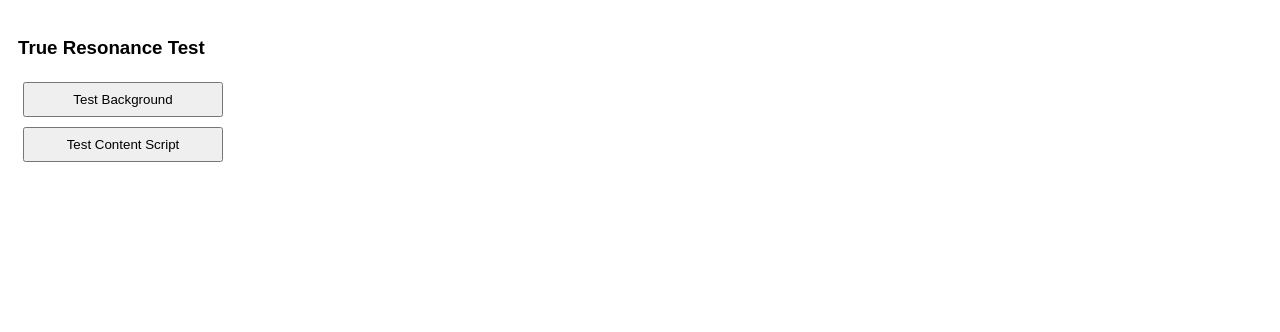
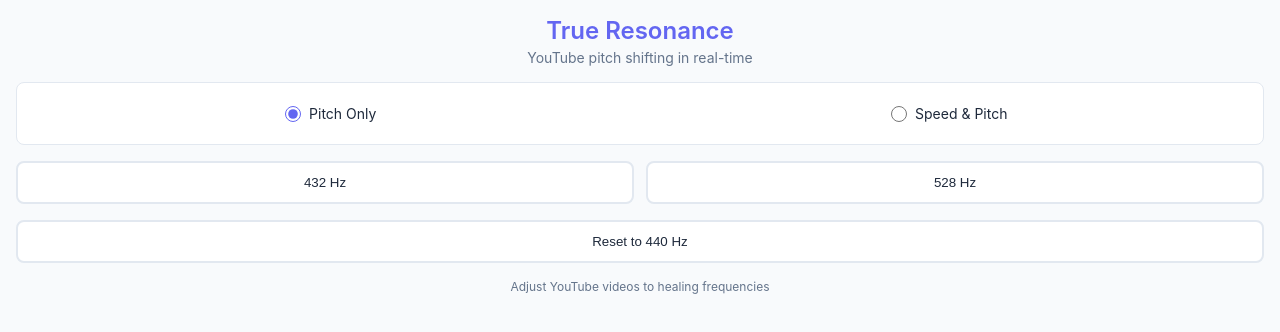
Before and after one commit to RafaCMur/true-resonance, a website built with webpack: page public/popup.html in a window 1280 px wide. Built offline with nearby package versions, Linux system fonts and the light colour scheme.

Commit message:
feat: add rate functionality and html UI

```diff
--- a/public/popup.html
+++ b/public/popup.html
@@ -1,27 +1,181 @@
 <!DOCTYPE html>
-<html lang="en">
+<html>
 <head>
-  <meta charset="UTF-8">
-  <meta name="viewport" content="width=device-width, initial-scale=1.0">
+  <meta charset="utf-8" />
+  <meta name="viewport" content="width=device-width, initial-scale=1" />
   <title>True Resonance</title>
   <style>
+    :root {
+      --primary-color: #6366f1;
+      --primary-hover: #4f46e5;
+      --background: #f8fafc;
+      --card-bg: #ffffff;
+      --text-color: #1e293b;
+      --border-color: #e2e8f0;
+      --shadow: 0 2px 8px rgba(0, 0, 0, 0.1);
+    }
+
     body {
-      width: 200px;
-      padding: 10px;
-      font-family: Arial, sans-serif;
+      font-family: -apple-system, BlinkMacSystemFont, 'Segoe UI', Roboto, Oxygen, sans-serif;
+      min-width: 300px;
+      margin: 0;
+      padding: 0;
+      background-color: var(--background);
+      color: var(--text-color);
     }
-    button {
-      margin: 5px;
-      padding: 8px;
+
+    .app-container {
+      padding: 16px;
+      box-sizing: border-box;
+    }
+
+    header {
+      text-align: center;
+      margin-bottom: 16px;
+    }
+
+    header h2 {
+      margin: 0;
+      font-size: 24px;
+      color: var(--primary-color);
+      font-weight: 600;
+    }
+
+    header p {
+      margin: 4px 0 0;
+      font-size: 14px;
+      color: #64748b;
+    }
+
+    .preset-mode {
+      display: flex;
+      justify-content: center;
+      align-items: center;
+      gap: 15px;
+      margin-bottom: 16px;
+      padding: 12px;
+      background-color: var(--card-bg);
+      border: 1px solid var(--border-color);
+      border-radius: 8px;
+      position: relative;
+    }
+
+    .preset-mode label {
+      display: flex;
+      align-items: center;
+      gap: 8px;
+      cursor: pointer;
+      font-size: 14px;
+      padding: 8px 12px;
+      border-radius: 6px;
+      transition: all 0.2s ease;
+      border: 2px solid transparent;
+      flex: 1;
+      justify-content: center;
+      white-space: nowrap;
+    }
+
+    .preset-mode label:hover {
+      background-color: rgba(99, 102, 241, 0.1);
+    }
+
+    .preset-mode input[type="radio"] {
+      margin: 0;
+      width: 16px;
+      height: 16px;
+      accent-color: var(--primary-color);
+    }
+
+    .preset-buttons {
+      display: flex;
+      gap: 12px;
+      margin-bottom: 16px;
+    }
+
+    .preset-button {
+      flex: 1;
+      color: var(--text-color);
+      background-color: var(--card-bg);
+      border: 2px solid var(--border-color);
+      border-radius: 8px;
+      padding: 12px;
+      font-weight: 500;
+      cursor: pointer;
+      transition: all 0.2s;
+    }
+
+    .preset-button:hover {
+      border-color: var(--primary-color);
+      transform: translateY(-1px);
+      box-shadow: var(--shadow);
+    }
+
+    .preset-button.active {
+      background-color: var(--primary-color);
+      color: white;
+      border-color: var(--primary-color);
+    }
+
+    .reset-container {
+      margin-top: 16px;
+    }
+
+    .reset-button {
       width: 100%;
+      padding: 12px;
+      background-color: var(--card-bg);
+      color: var(--text-color);
+      border: 2px solid var(--border-color);
+      border-radius: 8px;
+      font-weight: 500;
+      cursor: pointer;
+      transition: all 0.2s;
+    }
+
+    .reset-button:hover {
+      transform: translateY(-1px);
+      box-shadow: 0 2px 4px rgba(0, 0, 0, 0.1);
+    }
+
+    footer {
+      text-align: center;
+      margin-top: 16px;
+      font-size: 12px;
+      color: #64748b;
     }
   </style>
 </head>
 <body>
-  <h3>True Resonance Test</h3>
+  <div class="app-container">
+    <header>
+      <h2>True Resonance</h2>
+      <p>YouTube pitch shifting in real-time</p>
+    </header>
 
-  <button id="test-background">Test Background</button>
-  <button id="test-content">Test Content Script</button>
+    <div class="preset-mode">
+      <label>
+        <input type="radio" name="mode" id="pitch-mode" checked>
+        Pitch Only
+      </label>
+      <label>
+        <input type="radio" name="mode" id="rate-mode">
+        Speed & Pitch
+      </label>
+    </div>
+
+    <div class="preset-buttons">
+      <button id="pitch-432-btn" class="preset-button">432 Hz</button>
+      <button id="pitch-528-btn" class="preset-button">528 Hz</button>
+    </div>
+
+    <div class="reset-container">
+      <button id="reset-btn" class="reset-button">Reset to 440 Hz</button>
+    </div>
+
+    <footer>
+      <p>Adjust YouTube videos to healing frequencies</p>
+    </footer>
+  </div>
 
   <script src="popup.js"></script>
 </body>
--- a/src/popup/popup.ts
+++ b/src/popup/popup.ts
@@ -1,33 +1,45 @@
 // Simple popup script
 console.log("Popup script loaded");
+
+function sendMessageToActiveTab(
+  message: any,
+  callback: (response: any) => void
+) {
+  chrome.tabs.query({ active: true, currentWindow: true }, function (tabs) {
+    const tab = tabs[0];
+    if (tab?.id) {
+      chrome.tabs.sendMessage(tab.id, message, callback);
+    }
+  });
+}
 
 // Execute when DOM has fully loaded
 document.addEventListener("DOMContentLoaded", function () {
   // Get button elements
-  const backgroundButton = document.getElementById("test-background");
-  const contentButton = document.getElementById("test-content");
+  const pitch432Button = document.getElementById("pitch-432-btn");
+  const pitch528Button = document.getElementById("pitch-528-btn");
+  const resetButton = document.getElementById("reset-btn");
+  const pitchMode = document.getElementById("pitch-mode") as HTMLInputElement;
+  // TODO const rateMode = document.getElementById("rate-mode") as HTMLInputElement;
 
-  // Add click handler for background test
-  backgroundButton?.addEventListener("click", function () {
-    chrome.runtime.sendMessage({ action: "hello" }, function (response) {
-      alert("Background response: " + response.response);
+  pitch432Button?.addEventListener("click", function () {
+    const action = pitchMode.checked ? "setPitch" : "setPlaybackRate";
+    sendMessageToActiveTab({ action: action, frequency: 432 }, (response) => {
+      console.log("Content script response:", response);
     });
   });
 
-  // Add click handler for content script test
-  contentButton?.addEventListener("click", function () {
-    // Get the active tab
-    chrome.tabs.query({ active: true, currentWindow: true }, function (tabs) {
-      if (tabs[0]?.id) {
-        // Send message to the content script
-        chrome.tabs.sendMessage(
-          tabs[0].id,
-          { action: "testAlert" },
-          function (response) {
-            console.log("Content script response:", response);
-          }
-        );
-      }
+  pitch528Button?.addEventListener("click", function () {
+    const action = pitchMode.checked ? "setPitch" : "setPlaybackRate";
+    sendMessageToActiveTab({ action: action, frequency: 528 }, (response) => {
+      console.log("Content script response:", response);
+    });
+  });
+
+  resetButton?.addEventListener("click", function () {
+    const action = pitchMode.checked ? "setPitch" : "setPlaybackRate";
+    sendMessageToActiveTab({ action: action, frequency: 440 }, (response) => {
+      console.log("Content script response:", response);
     });
   });
 });
```
Also changed, not shown: src/content/content_script.ts (+16 -15 lines).
